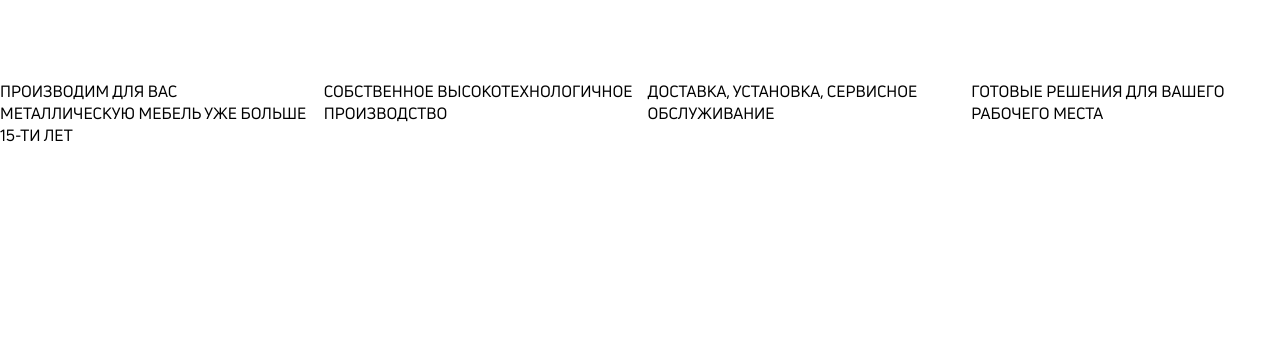
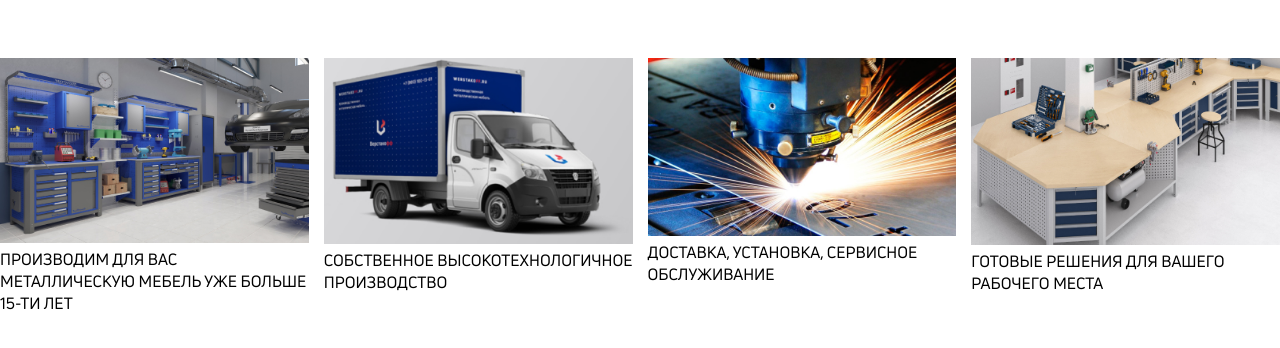
Before and after one commit to luxeivan/werstakoffHeader, a plain HTML site: page index.html in a window 1280 px wide. Shown: the part 222-570 px from the top of the page. Drawn offline with Linux system fonts and the light colour scheme; the site is published under a folder, as on GitHub Pages, so addresses that start at the root find nothing.

Commit message:
Update index.html

```diff
--- a/index.html
+++ b/index.html
@@ -110,19 +110,19 @@
         <div class="shi-baner-row">
             <ul class="shi-advantages-list">
                 <li class="shi-advantages-item">
-                    <img src="/img/service.jpg" alt="" class="shi-advantages-img">
+                    <img src="img/service.jpg" alt="" class="shi-advantages-img">
                     <div class="shi-advantages-text">Производим для вас металлическую мебель уже больше 15-ти лет</div>
                 </li>
                 <li class="shi-advantages-item">
-                    <img src="/img/gaz.jpg" alt="" class="shi-advantages-img">
+                    <img src="img/gaz.jpg" alt="" class="shi-advantages-img">
                     <div class="shi-advantages-text">собственное высокотехнологичное производство</div>
                 </li>
                 <li class="shi-advantages-item">
-                    <img src="/img/laser.jpg" alt="" class="shi-advantages-img">
+                    <img src="img/laser.jpg" alt="" class="shi-advantages-img">
                     <div class="shi-advantages-text">доставка, установка, сервисное обслуживание</div>
                 </li>
                 <li class="shi-advantages-item">
-                    <img src="/img/craft.jpg" alt="" class="shi-advantages-img">
+                    <img src="img/craft.jpg" alt="" class="shi-advantages-img">
                     <div class="shi-advantages-text">готовые решения для вашего рабочего места</div>
                 </li>
             </ul>
```
